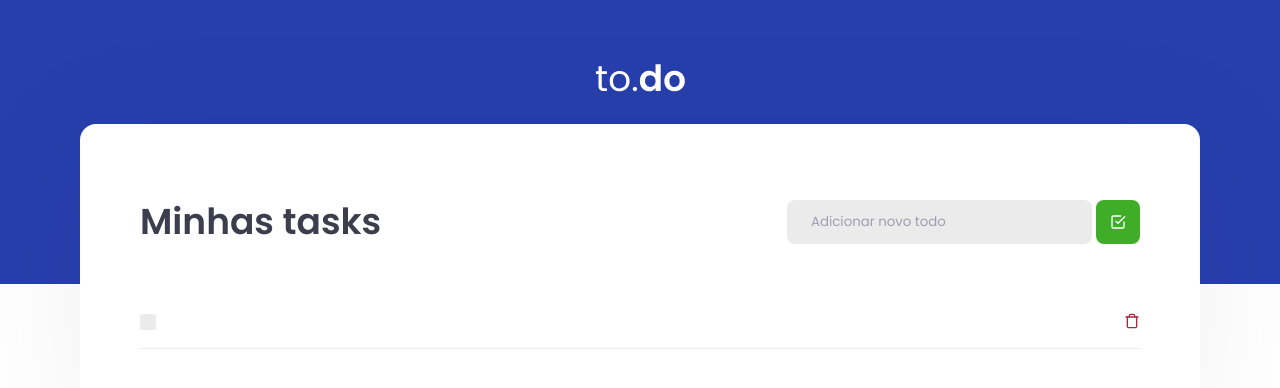
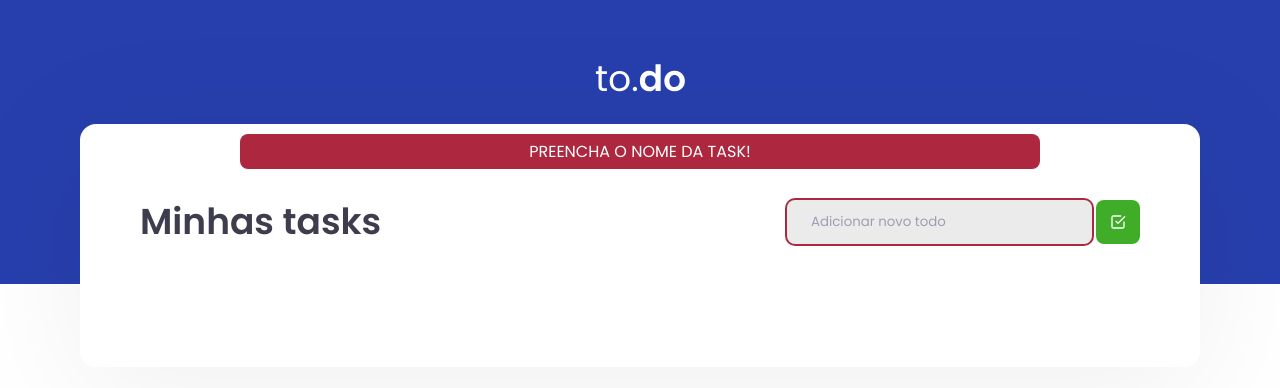
Before and after one commit to gustavom/ignite-challenge-reactjs-concepts, a React app: page / in a window 1280 px wide. Both pictures are taken after a click on the button 1118 px from the left and 221 px from the top of the page. Shown: the top 388 px of the page. Built offline with nearby package versions, Linux system fonts and the light colour scheme.

Commit message:
show error on empty field and remove task

```diff
--- /dev/null
+++ b/src/components/ErrorBox.tsx
@@ -0,0 +1,9 @@
+export function ErrorBox(){
+  return(
+    <div className="error-message">
+      <div>
+      Preencha o nome da task!
+      </div>
+    </div>
+  )
+}
--- a/src/components/TaskList.tsx
+++ b/src/components/TaskList.tsx
@@ -2,8 +2,11 @@ import { useState } from 'react'
 
 import '../styles/tasklist.scss'
 
+import {ErrorBox} from './ErrorBox'
+
 import { FiTrash, FiCheckSquare } from 'react-icons/fi'
 import { isCompositeComponent } from 'react-dom/test-utils';
+
 
 interface Task {
   id: number;
@@ -15,6 +18,7 @@ export function TaskList() {
   const [tasks, setTasks] = useState<Task[]>([]);
   const [newTaskTitle, setNewTaskTitle] = useState('');
   const [newTaskId, setNewTaskId] = useState(0);
+  const [showError, setShowError] = useState(false);
 
 
   function handleNewTaskId(){
@@ -24,6 +28,11 @@ export function TaskList() {
   function handleCreateNewTask() {
     // Crie uma nova task com um id random, não permita criar caso o título seja vazio.
     handleNewTaskId();
+    if ( newTaskTitle === ''){
+      setShowError(true)
+      return;
+    }
+    setShowError(false)
     setTasks([...tasks, {
       id: newTaskId,
       title: newTaskTitle,
@@ -39,15 +48,19 @@ export function TaskList() {
 
   function handleRemoveTask(id: number) {
     // Remova uma task da listagem pelo ID
+    let filteredTasks = tasks.filter(task => task.id !== id)
+    setTasks(filteredTasks)
   }
 
   return (
     <section className="task-list container">
+      { showError ? <ErrorBox/> : ''}
       <header>
         <h2>Minhas tasks</h2>
 
         <div className="input-group">
           <input
+            className={showError? 'error':''}
             type="text"
             placeholder="Adicionar novo todo"
             onChange={(e) => setNewTaskTitle(e.target.value)}
--- a/src/styles/global.scss
+++ b/src/styles/global.scss
@@ -1,12 +1,12 @@
 :root {
-  --blue: #273FAD;
-  --green: #3FAD27;
-  --red: 	#ad273f;
-  --background: #EBEBEB;
-  --shapes: #FFFFFF;
-  --text-title: #3D3D4D;
-  --text: #1C1C29;
-  --text-light: #A09CB1;
+  --blue: #273fad;
+  --green: #3fad27;
+  --red: #ad273f;
+  --background: #ebebeb;
+  --shapes: #ffffff;
+  --text-title: #3d3d4d;
+  --text: #1c1c29;
+  --text-light: #a09cb1;
 }
 
 * {
@@ -20,7 +20,8 @@ body {
   color: #121214;
 }
 
-input, textarea {
+input,
+textarea {
   font-family: "Poppins";
 }
 
@@ -30,6 +31,26 @@ input, textarea {
   padding: 2.5rem 1rem;
 }
 
-button, .checkmark {
+button,
+.checkmark {
   cursor: pointer;
 }
+
+// error
+.error-message {
+  position: absolute;
+  width: 100%;
+  top: 0;
+  left: 0;
+  & > div {
+    width: 100%;
+    max-width: 800px;
+    margin: 10px auto 0;
+    background-color: var(--red);
+    color: #fff;
+    text-transform: uppercase;
+    padding: 5px;
+    border-radius: 0.5rem;
+    text-align: center;
+  }
+}
--- a/src/styles/tasklist.scss
+++ b/src/styles/tasklist.scss
@@ -37,7 +37,10 @@ section.task-list {
         border: 0;
 
         &::placeholder {
-          color: var(--text-light)
+          color: var(--text-light);
+        }
+        &.error {
+          box-shadow: 0 0 0px 2px var(--red);
         }
       }
 
@@ -71,7 +74,7 @@ section.task-list {
         display: flex;
         justify-content: space-between;
         align-items: center;
-        border-bottom: 1px solid #EBEBEB;
+        border-bottom: 1px solid #ebebeb;
         padding: 1rem 0;
 
         div {
@@ -87,7 +90,7 @@ section.task-list {
 
           &.completed {
             p {
-              text-decoration:line-through;
+              text-decoration: line-through;
               opacity: 0.6;
             }
           }
@@ -151,7 +154,7 @@ section.task-list {
 
           &:hover {
             svg {
-              filter: brightness(0.5)
+              filter: brightness(0.5);
             }
           }
         }
```
